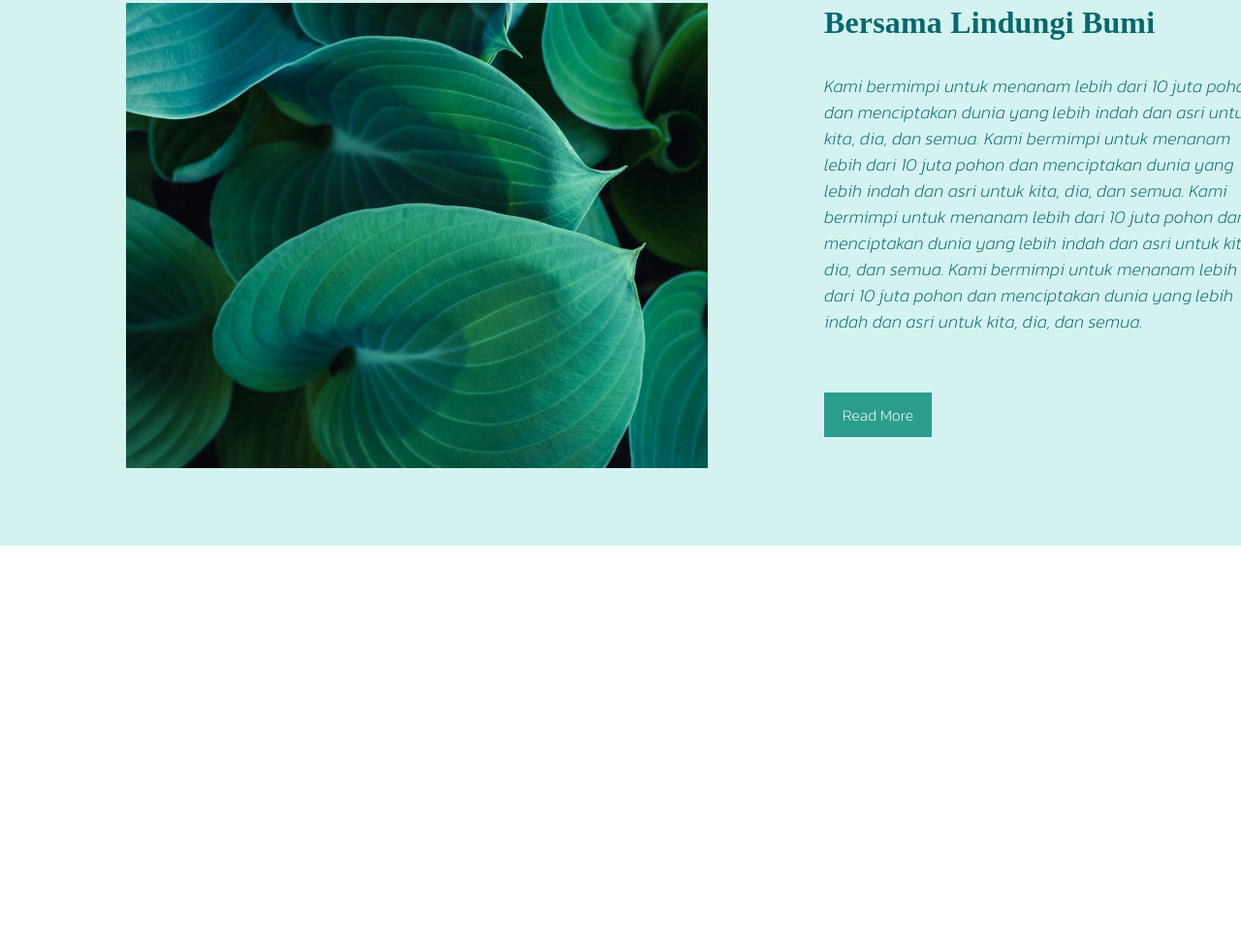
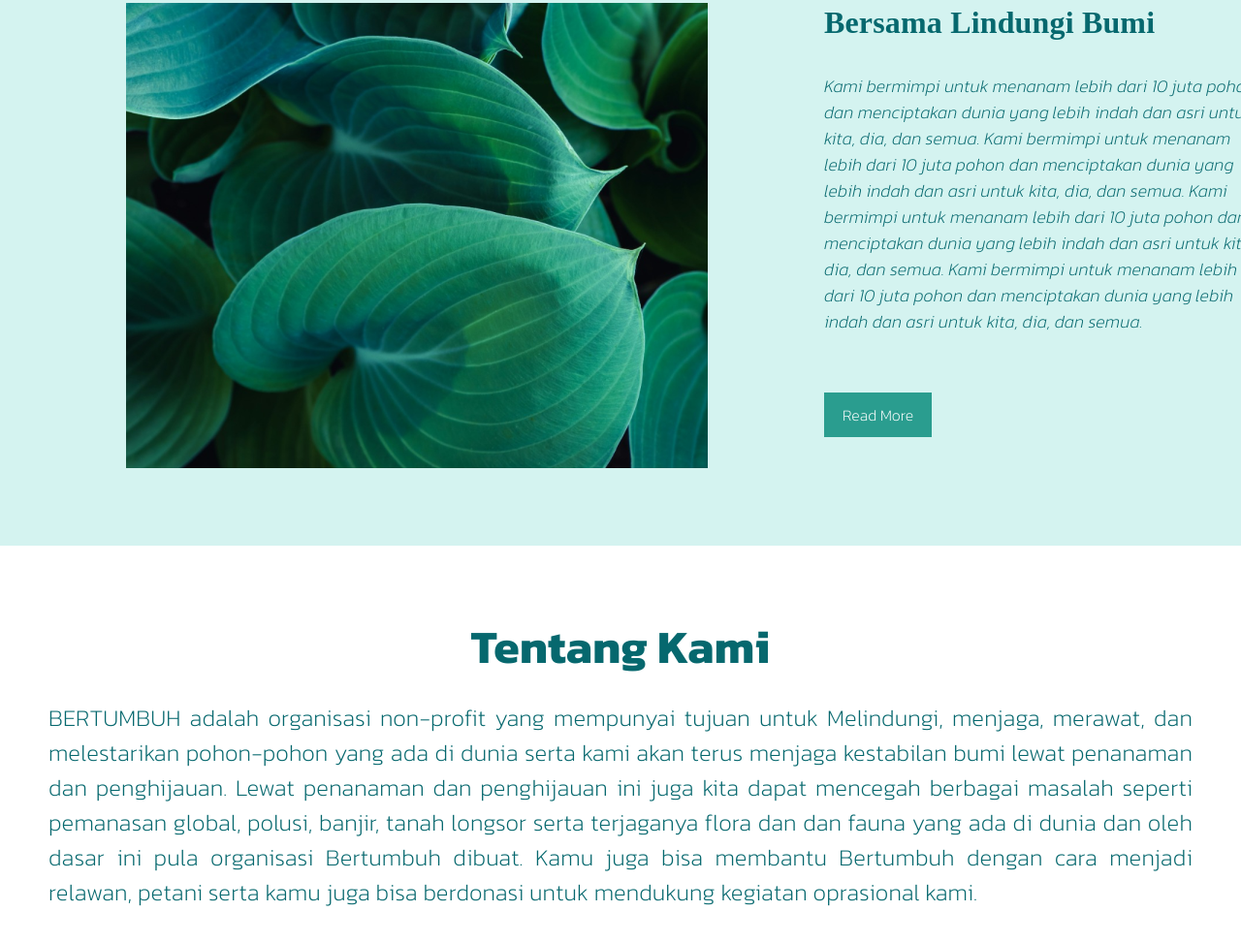
Before and after one commit to AleksGit123/homework5, a plain HTML site: page index.html in a window 1280 px wide. Shown: the part 199-1172 px from the top of the page at 97% size. Before the commit the page ends 800 px from the top, so only its background shows below. Drawn offline with Linux system fonts and the light colour scheme.

Commit message:
article tag

```diff
--- a/css/style.css
+++ b/css/style.css
@@ -1,25 +1,29 @@
 /* header */
-.syte-header{
+.syte-header {
     background-color: #2A9D8F;
     width: 1440px;
     margin: auto;
-    padding:38px 130px;
+    padding: 38px 130px;
 }
-.icon-link{
+
+.icon-link {
     display: inline-block;
     width: 46px;
     height: 46px;
     vertical-align: middle;
     margin-right: 689px;
 }
-.syte-icon{
+
+.syte-icon {
     width: 100%;
     height: 100%;
 }
-.navigator{
-   display: inline-block;
+
+.navigator {
+    display: inline-block;
 }
-.nav-list{
+
+.nav-list {
     display: inline-block;
     font-family: "Nerko one", serif;
     font-optical-sizing: auto;
@@ -32,34 +36,38 @@
     text-underline-position: from-font;
     text-decoration-skip-ink: none;
 }
-.nav-link{
+
+.nav-link {
     color: #FFFFFF;
 }
 
-.middle{
-    margin-inline:80px ;
+.middle {
+    margin-inline: 80px;
 }
 
 
 
 /* section */
 
-.parent-section{
+.parent-section {
     background-color: #D4F3F0;
     margin: auto;
     width: 1440px;
-    padding:80px 130px;
+    padding: 80px 130px;
 }
-.section-image{
+
+.section-image {
     display: inline-block;
     vertical-align: top;
     margin-right: 116px;
 }
-.child-section{
+
+.child-section {
     display: inline-block;
     width: 460px;
 }
-.section-heading{
+
+.section-heading {
     font-size: 32px;
     font-weight: 700;
     line-height: 40px;
@@ -69,7 +77,8 @@
     text-decoration-skip-ink: none;
     color: #06686E;
 }
-.section-text{
+
+.section-text {
     font-family: "Kanit", serif;
     font-size: 18px;
     font-style: italic;
@@ -82,7 +91,8 @@
     color: #06686E;
     margin-block: 32px 60px;
 }
-.section-button{
+
+.section-button {
     background-color: #2A9D8F;
     border: none;
     font-family: "Kanit", serif;
@@ -97,3 +107,35 @@
 }
 
 /* article */
+.index-article {
+    width: 1180px;
+    margin: 80px auto;
+    /* background-color: red; */
+}
+
+.article-heading {
+    font-family: "Kanit", serif;
+    font-size: 48px;
+    font-weight: 700;
+    line-height: 48px;
+    letter-spacing: 0.005em;
+    text-align: center;
+    text-underline-position: from-font;
+    text-decoration-skip-ink: none;
+    color: #06686E;
+
+}
+
+.article-text {
+    font-family: "Kanit", serif;
+    font-size: 24px;
+    font-weight: 275;
+    line-height: 36px;
+    letter-spacing: 0.005em;
+    text-align: justified;
+    text-underline-position: from-font;
+    text-decoration-skip-ink: none;
+    color: #06686E;
+    text-align: justify;
+    margin-top: 32px;
+}
--- a/index.html
+++ b/index.html
@@ -92,6 +92,22 @@
 
     </section>
 
+    <!-- article -->
+    <article class="index-article">
+
+        <h2 class="article-heading">
+            Tentang Kami
+        </h2>
+        <p class="article-text">
+            BERTUMBUH adalah organisasi non-profit yang mempunyai tujuan untuk Melindungi, menjaga, merawat, dan
+            melestarikan pohon-pohon yang ada di dunia serta kami akan terus menjaga kestabilan bumi lewat penanaman dan
+            penghijauan. Lewat penanaman dan penghijauan ini juga kita dapat mencegah berbagai masalah seperti pemanasan
+            global, polusi, banjir, tanah longsor serta terjaganya flora dan dan fauna yang ada di dunia dan oleh dasar
+            ini pula organisasi Bertumbuh dibuat. Kamu juga bisa membantu Bertumbuh dengan cara menjadi relawan, petani
+            serta kamu juga bisa berdonasi untuk mendukung kegiatan oprasional kami.
+        </p>
+
+    </article>
 </body>
 
 
```
